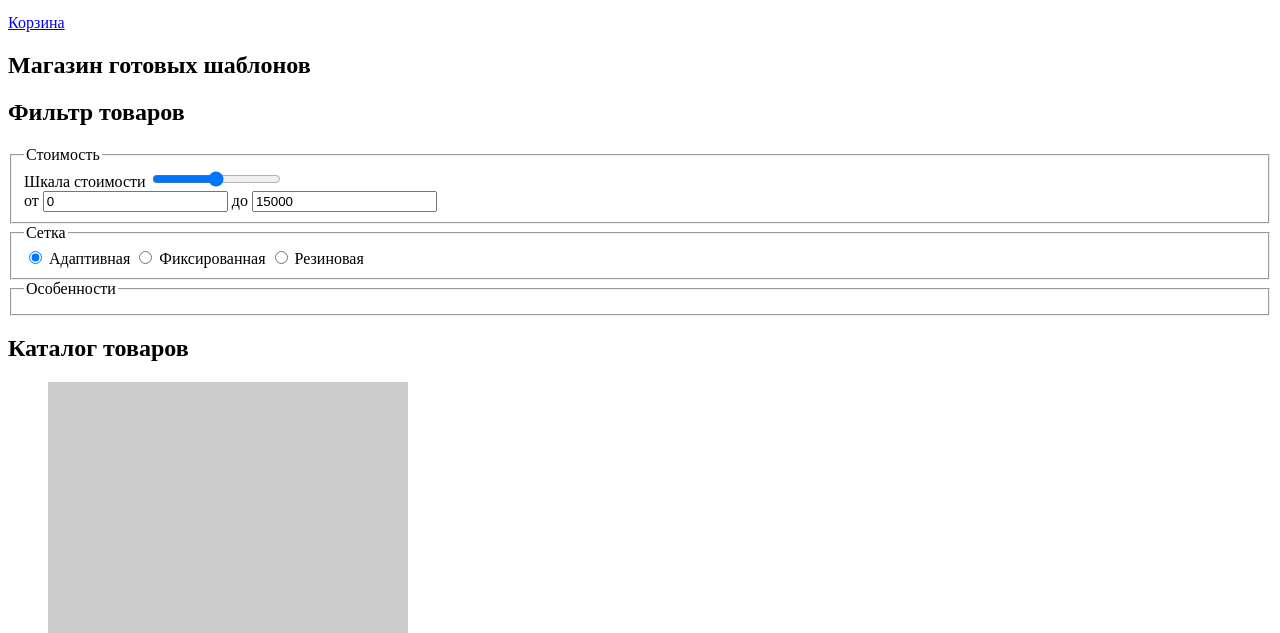
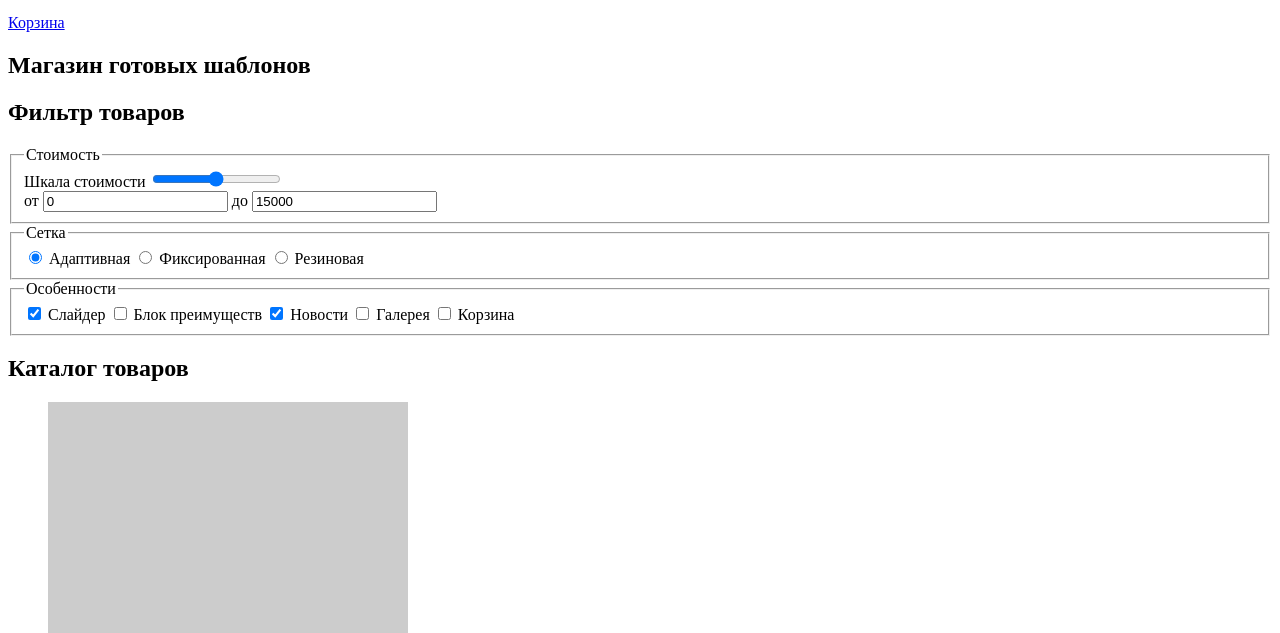
Before and after one commit to cybersunt/367171-nerds, a plain HTML site: page catalog.html in a window 1280 px wide. Shown: the part 167-800 px from the top of the page. Drawn offline with Linux system fonts and the light colour scheme; placeholder pictures from the web are drawn by us.

Commit message:
Добавлена разметка фильтра особенностей

```diff
--- a/catalog.html
+++ b/catalog.html
@@ -70,10 +70,10 @@
               <label class="filter-price__price" for="max-price"> до
                 <input type="text" class="filter-price__input" id="max-price" value="15000"/>
               </label>
-
             </div>
           </fieldset>
-          <fieldset class="filter__fieldset filter-grid">
+
+          <fieldset class="filter__fieldset">
             <legend class="filter__title">Сетка</legend>
             <input class="filter__radio" name="grid" id="adaptive" value="adaptive" type="radio" checked/>
             <label class="filter__value" for="adaptive">Адаптивная</label>
@@ -82,8 +82,19 @@
             <input class="filter__radio" name="grid" id="rubber" value="rubber" type="radio"/>
             <label class="filter__value" for="rubber">Резиновая</label>
           </fieldset>
+
           <fieldset class="filter__fieldset">
             <legend class="filter__title">Особенности</legend>
+            <input class="filter__checkbox" name="slider" id="slider" type="checkbox" checked/>
+            <label class="filter__value" for="slider">Слайдер</label>
+            <input class="filter__checkbox" name="advantages" id="advantages" type="checkbox"/>
+            <label class="filter__value" for="advantages">Блок преимуществ</label>
+            <input class="filter__checkbox" name="news" id="news" type="checkbox" checked/>
+            <label class="filter__value" for="news">Новости</label>
+            <input class="filter__checkbox" name="gallery" id="gallery" type="checkbox"/>
+            <label class="filter__value" for="gallery">Галерея</label>
+            <input class="filter__checkbox" name="basket" id="basket" type="checkbox"/>
+            <label class="filter__value" for="basket">Корзина</label>
           </fieldset>
           </form>
         </section>
```
